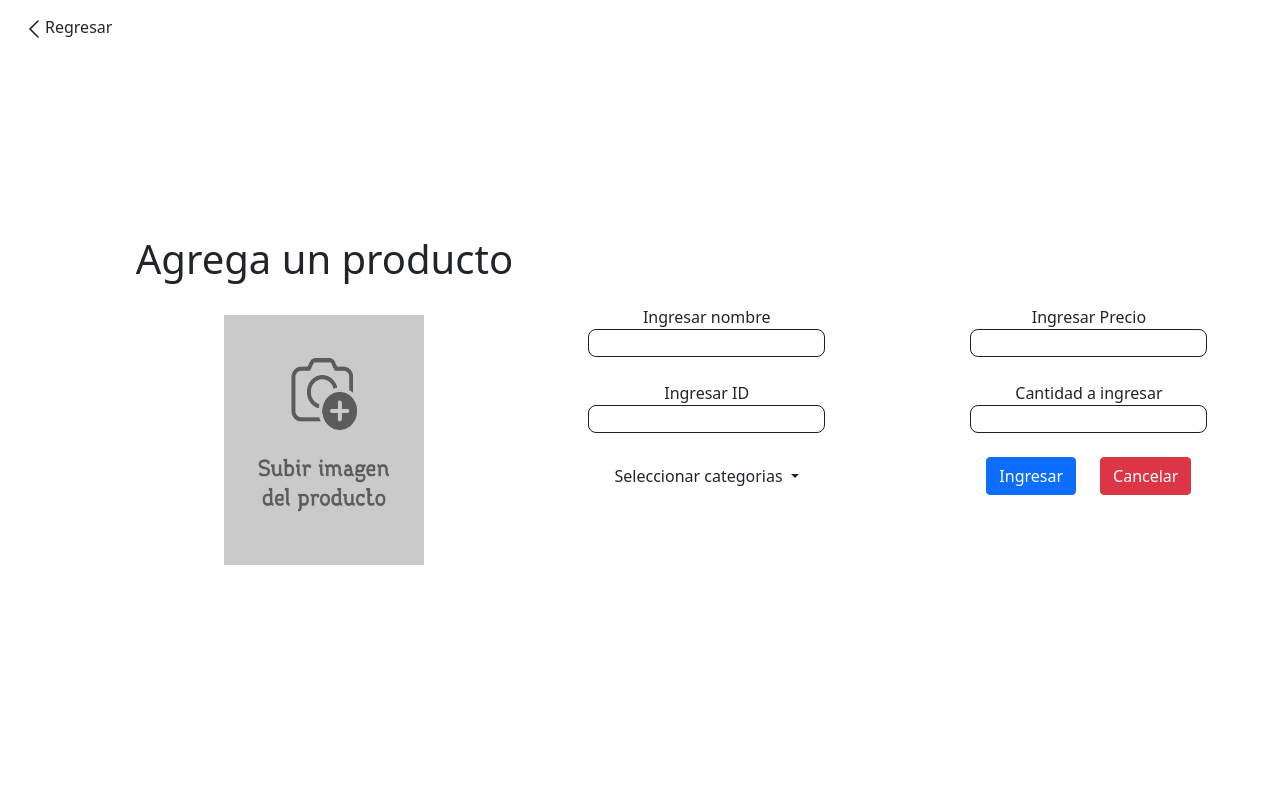
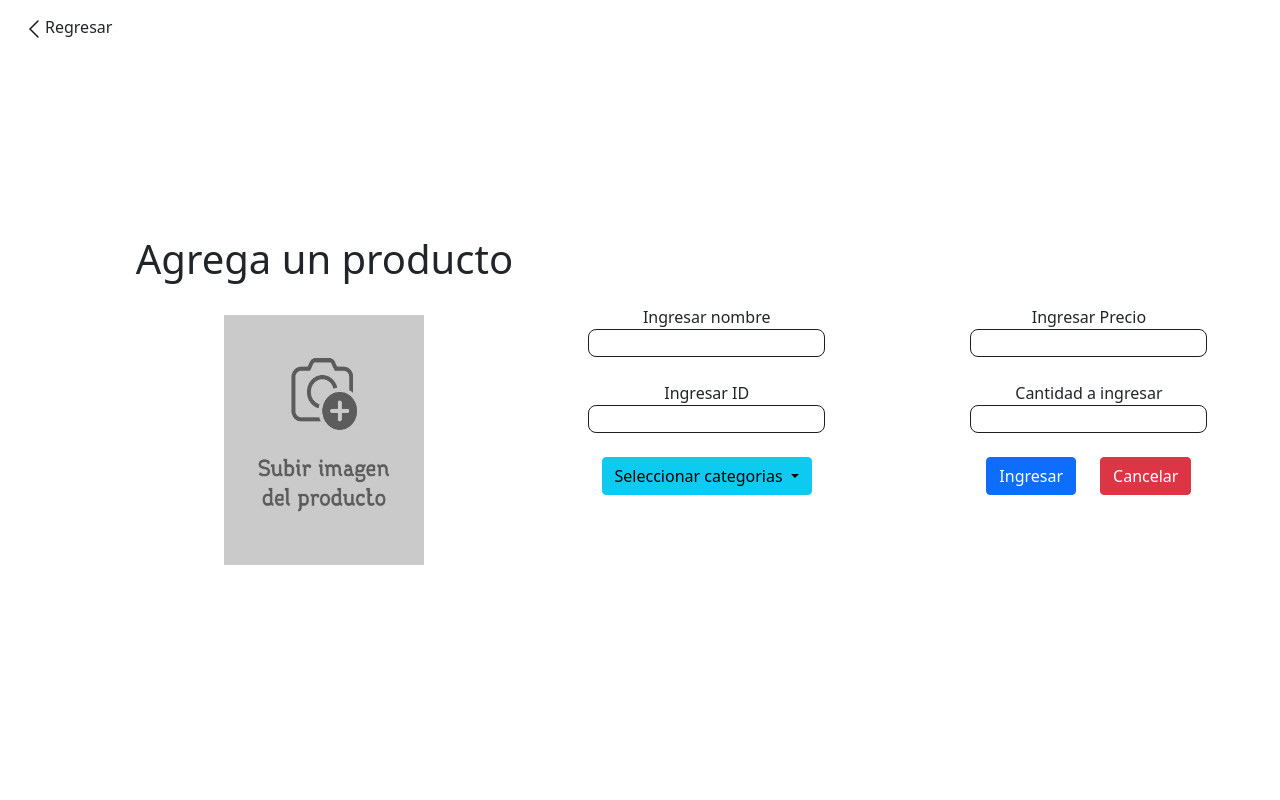
Before and after one commit to CristoSparda/Store-Project, a PHP site: page /store-project/CRUD/agregaProd.php in a window 1280 px wide. Run offline with PHP 8.4, Linux system fonts and the light colour scheme.

Commit message:
dropdown button first correction

```diff
--- a/CRUD/agregaProd.php
+++ b/CRUD/agregaProd.php
@@ -31,7 +31,7 @@
             <input class="texto" type="number" name="id">
             <br>
             <div class="dropdown" name="categoria">
-                <button class="btn btn-succes dropdown-toggle" type="button" data-bs-toggle="dropdown" >
+                <button class="btn btn-info dropdown-toggle" type="button" data-bs-toggle="dropdown" >
                     Seleccionar categorias
                 </button>
                 <ul class="dropdown-menu">
@@ -62,6 +62,9 @@
             </div>
         </div>
     </form>
+    <!-- Incluye Popper.js -->
+    <script src="https://cdn.jsdelivr.net/npm/@popperjs/core@2.11.6/dist/umd/popper.min.js"></script>
+    <!-- Boostrap JS  -->
     <script src="https://cdn.jsdelivr.net/npm/bootstrap@5.3.2/dist/js/bootstrap.min.js" integrity="sha384-BBtl+eGJRgqQAUMxJ7pMwbEyER4l1g+O15P+16Ep7Q9Q+zqX6gSbd85u4mG4QzX+" crossorigin="anonymous"></script>
     <script src="https://cdn.jsdelivr.net/npm/bootstrap@5.3.2/dist/js/bootstrap.bundle.min.js" integrity="sha384-C6RzsynM9kWDrMNeT87bh95OGNyZPhcTNXj1NW7RuBCsyN/o0jlpcV8Qyq46cDfL" crossorigin="anonymous"></script>
 </body>
```
